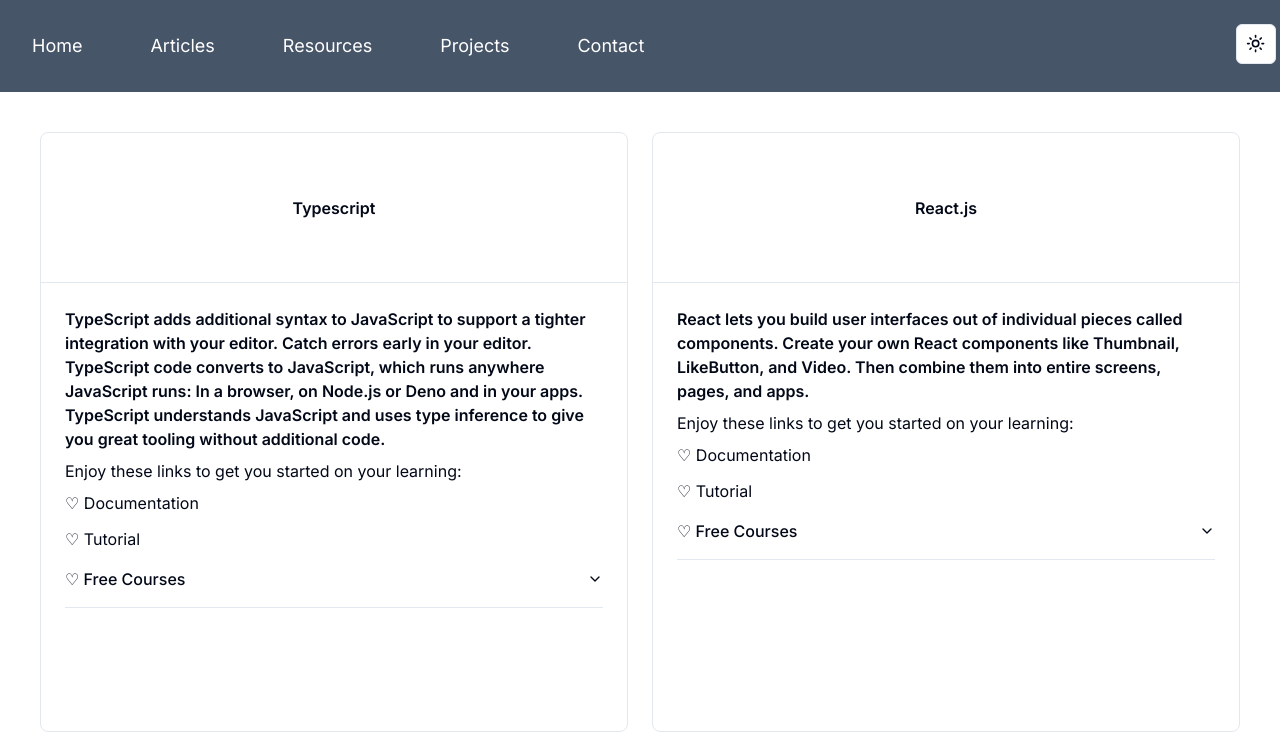
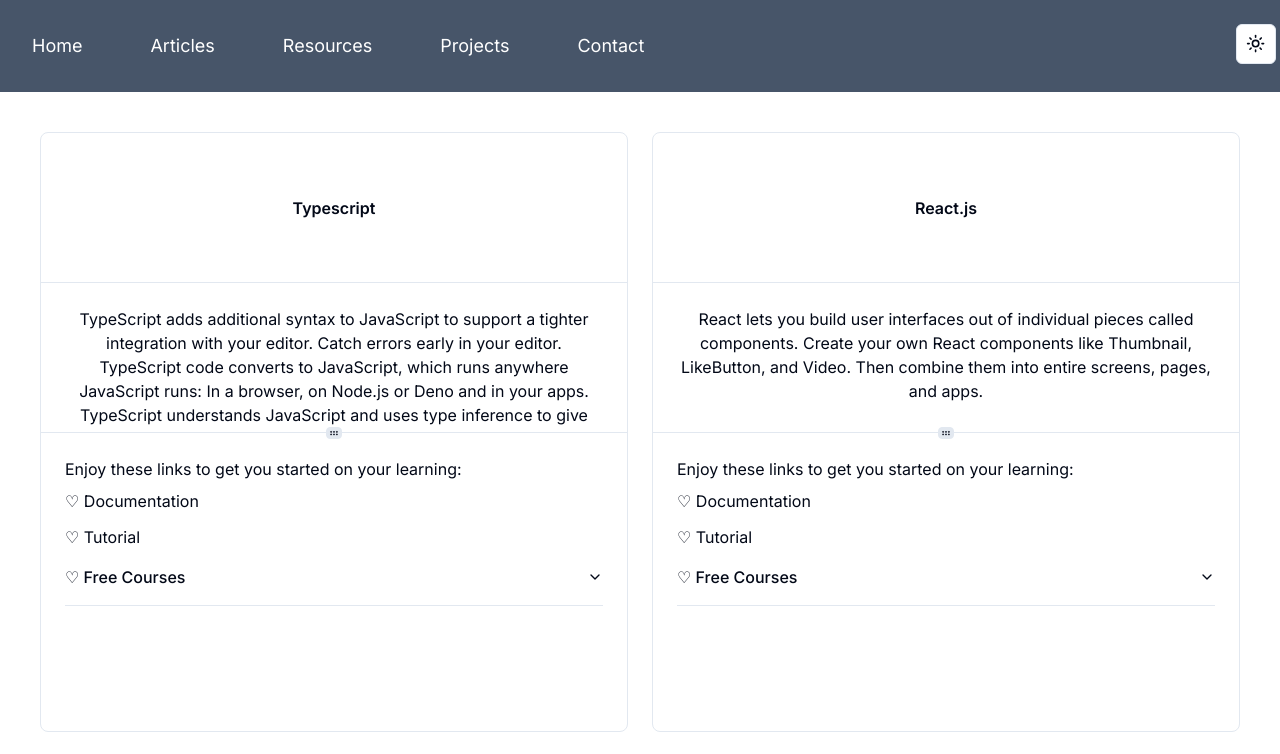
Before and after one commit to Zynkah/Blog, a Next.js app: page /resources in a window 1280 px wide. Shown: the top 754 px of the page. Built offline with nearby package versions, Linux system fonts and the light colour scheme.

Commit message:
Feat: scrollable description, additional rezisable panel for links

```diff
--- a/app/resources/ResourceCards.tsx
+++ b/app/resources/ResourceCards.tsx
@@ -19,6 +19,7 @@
 } from "@/components/ui/accordion";
 import { ResourceData } from "@/data/ResourceData";
 import Link from "next/link";
+import { ScrollArea } from "@/components/ui/scroll-area";
 
 export default function ResourceCards() {
   return (
@@ -30,15 +31,19 @@
           className="min-h-[600px] sm:min-w-[400px] rounded-lg border"
         >
           <ResizablePanel defaultSize={25}>
-            <div className="flex h-full items-center justify-center p-6">
-              <span className="font-semibold">{resource.header}</span>
-            </div>
+            <h1 className="font-semibold flex h-full items-center justify-center p-6">
+              {resource.header}
+            </h1>
           </ResizablePanel>
           <ResizableHandle />
-          <ResizablePanel defaultSize={75}>
-            <div className="flex h-full p-6">
-              <ul>
-                <p className="font-semibold mb-2">{resource.content}</p>
+          <ResizablePanel defaultSize={25}>
+            <ScrollArea className="h-[200px]">
+              <p className="text-center p-6">{resource.content}</p>
+            </ScrollArea>
+          </ResizablePanel>
+          <ResizableHandle withHandle />
+          <ResizablePanel defaultSize={50}>
+            <ul className="h-full p-6">
               <p className="mb-2">
                 Enjoy these links to get you started on your learning:
               </p>
@@ -64,8 +69,7 @@
                           {resource.header}
                         </h4>
                         <p className="text-sm">
-                            Click here to be taken to the official
-                            documentation.
+                          Click here to be taken to the official documentation.
                         </p>
                       </div>
                     </div>
@@ -111,7 +115,6 @@
                 </Accordion>
               </li>
             </ul>
-            </div>
           </ResizablePanel>
         </ResizablePanelGroup>
       ))}
```
Lines whose indentation alone changed are shown as unchanged.
